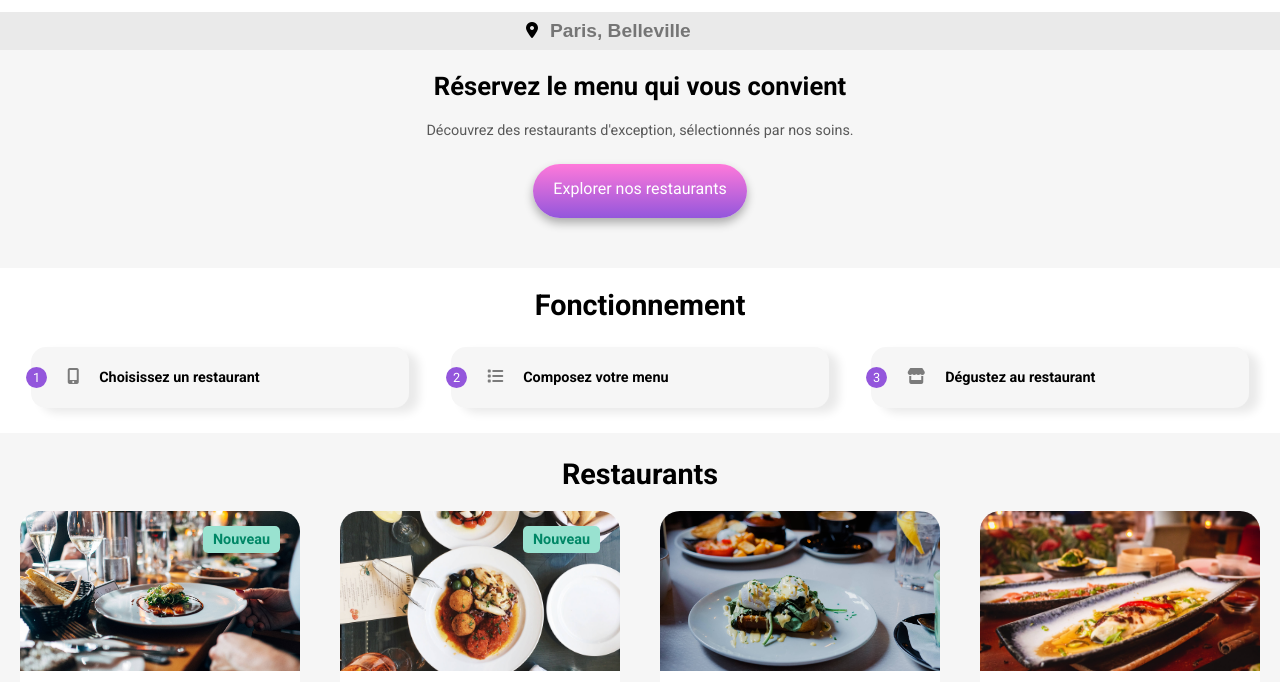
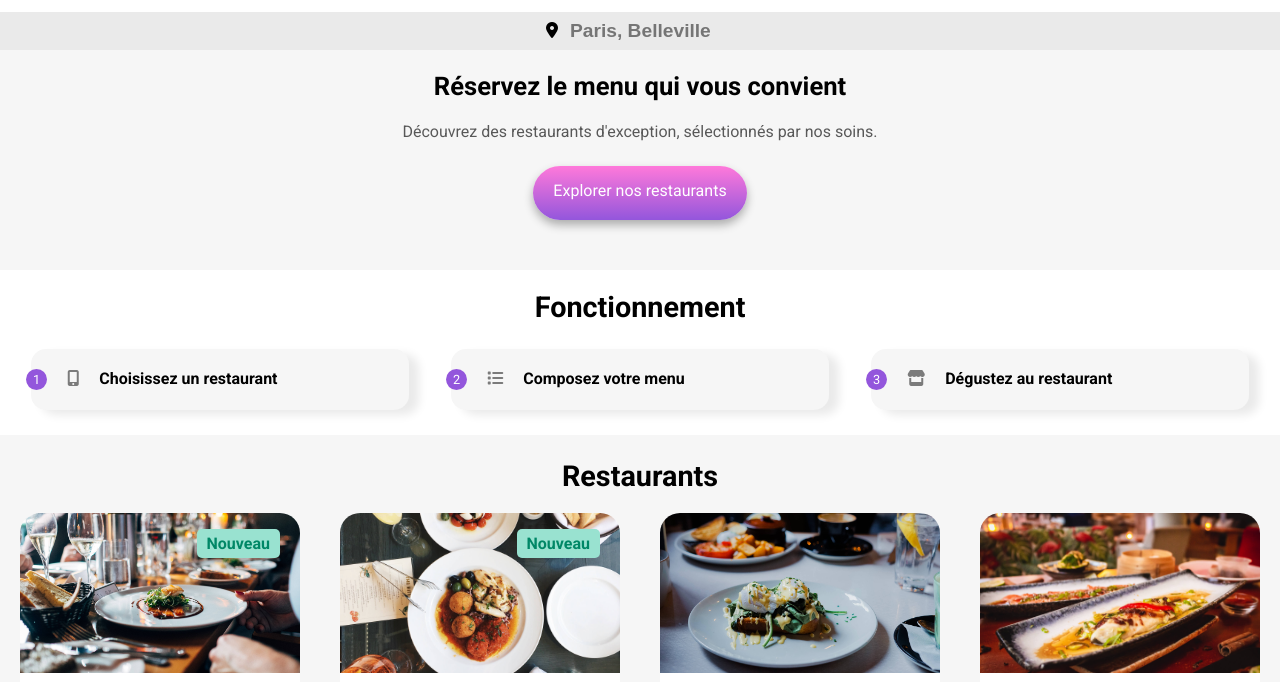
Before and after one commit to Thefish77124/Ohmyfood, a website: page index.html in a window 1280 px wide. Shown: the part 74-756 px from the top of the page. Drawn offline with Linux system fonts and the light colour scheme; a web font is replaced by a local one.

Commit message:
modif button2

```diff
--- a/sass/base/_ecritures.scss
+++ b/sass/base/_ecritures.scss
@@ -43,6 +43,6 @@ a{
         font-size: 1rem;
     }
     p{
-        font-size: 0.9rem;
+        font-size: 1rem;
     }
 }
--- a/sass/style.scss
+++ b/sass/style.scss
@@ -407,9 +407,14 @@
 
                  /* page accueil */
 
-    .recherche-ville{
-        &__position input{
+    .container-encadrement{
+        & .recherche-ville{
+            &__position input{
                 font-size: 1.2rem;
+            }
+             &__icone-lieu{
+                 margin: 10px 10px 10px 100px;
+             }
         }
     }
     .container-fonctionnement{
```
Also changed, not shown: css/style.css, 1 other file.
